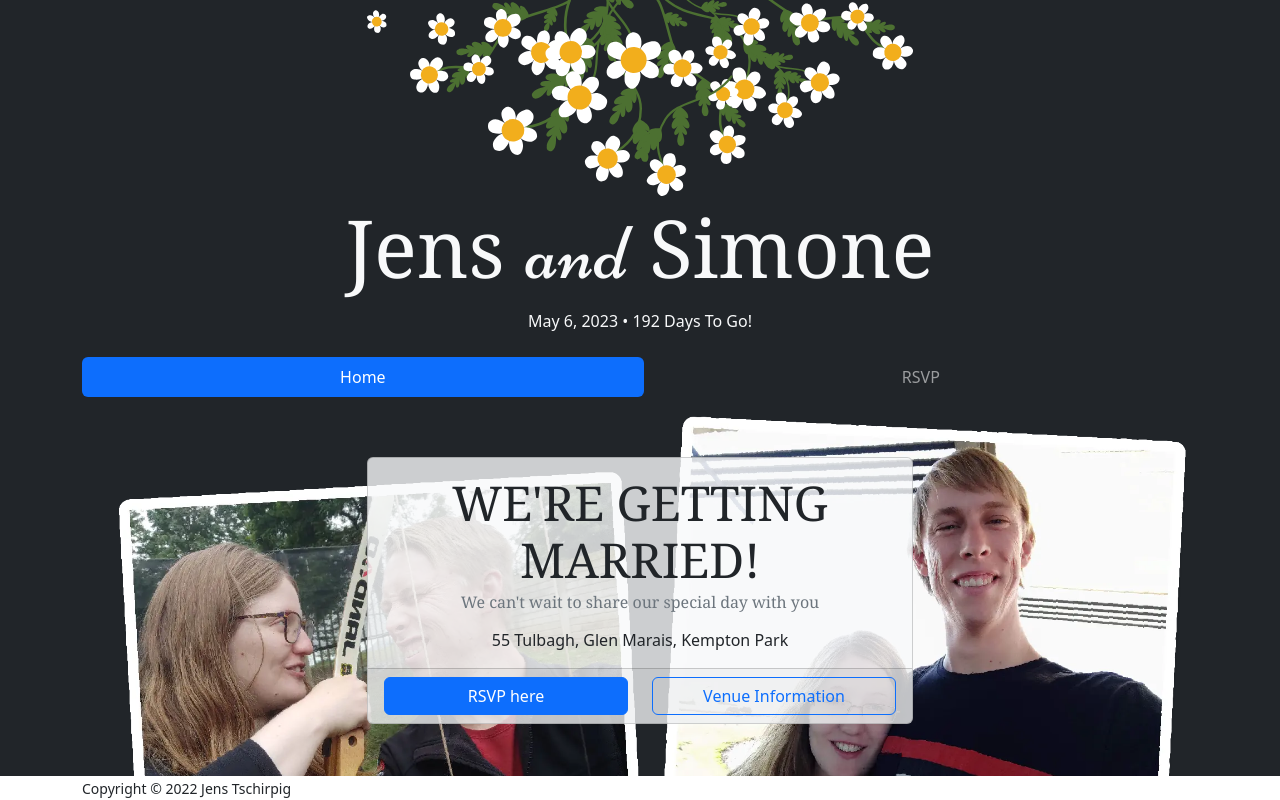
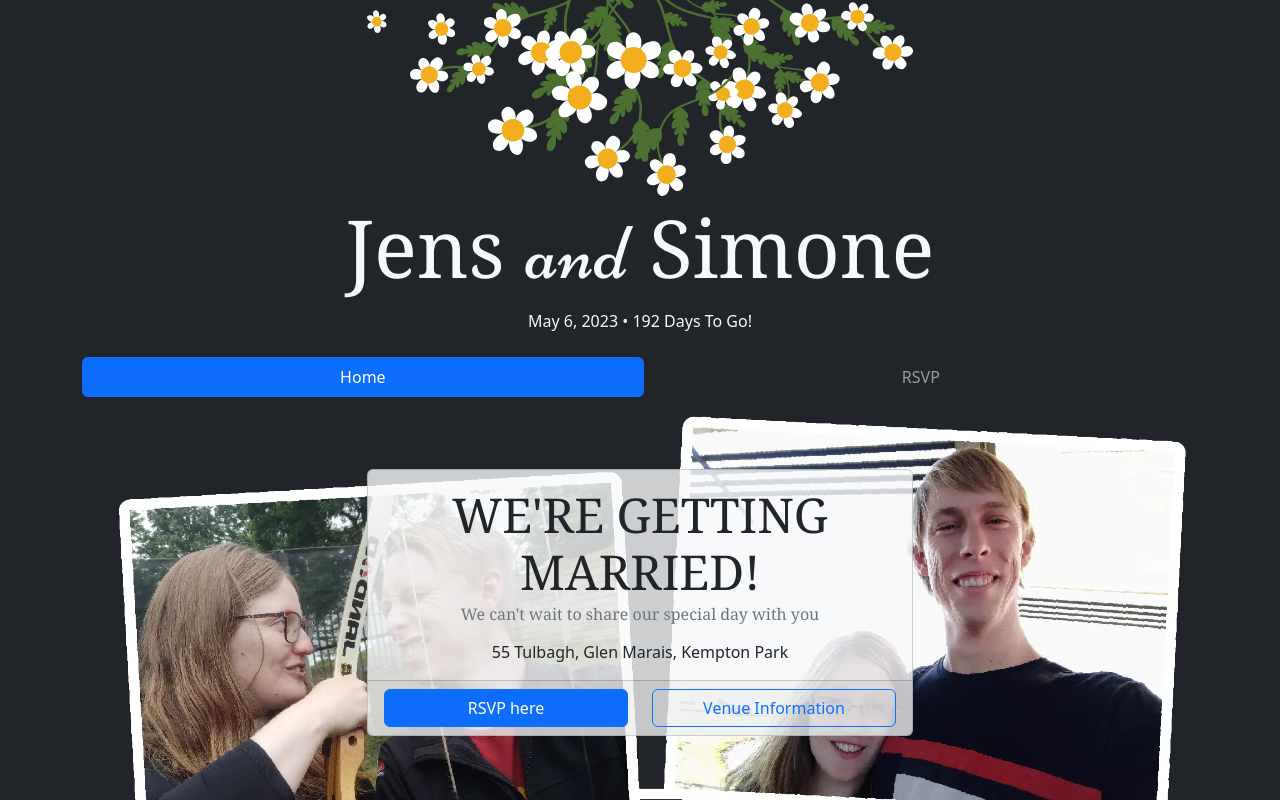
Before and after one commit to jens1101/jens-and-simone, a React (Create React App) app: page / in a window 1280 px wide. Built offline with nearby package versions, Linux system fonts and the light colour scheme.

Commit message:
feat: Removed footer
It just looks ugly and doesn't make sense to me.

```diff
--- a/src/App.tsx
+++ b/src/App.tsx
@@ -1,5 +1,4 @@
 import { Outlet } from "react-router-dom";
-import { Footer } from "./Footer";
 import { Header } from "./Header";
 
 export function App() {
@@ -9,7 +8,6 @@ export function App() {
       <main className={"flex-grow-1 d-flex flex-column"}>
         <Outlet />
       </main>
-      <Footer />
     </>
   );
 }
--- a/src/Footer.tsx
+++ /dev/null
@@ -1,11 +0,0 @@
-import { Container } from "react-bootstrap";
-
-export function Footer() {
-  return (
-    <footer>
-      <Container>
-        <small>Copyright &copy; 2022 Jens Tschirpig</small>
-      </Container>
-    </footer>
-  );
-}
```
